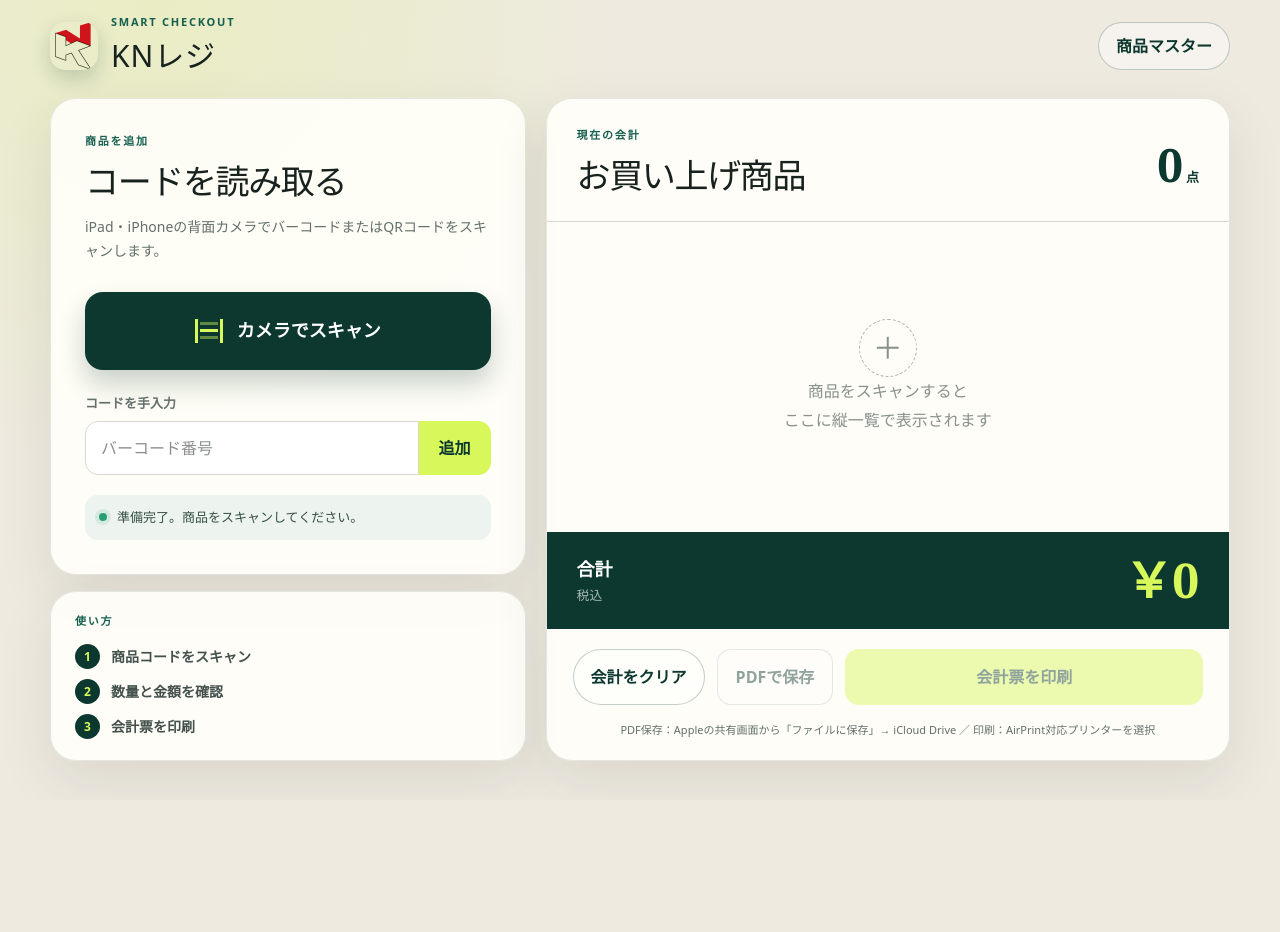
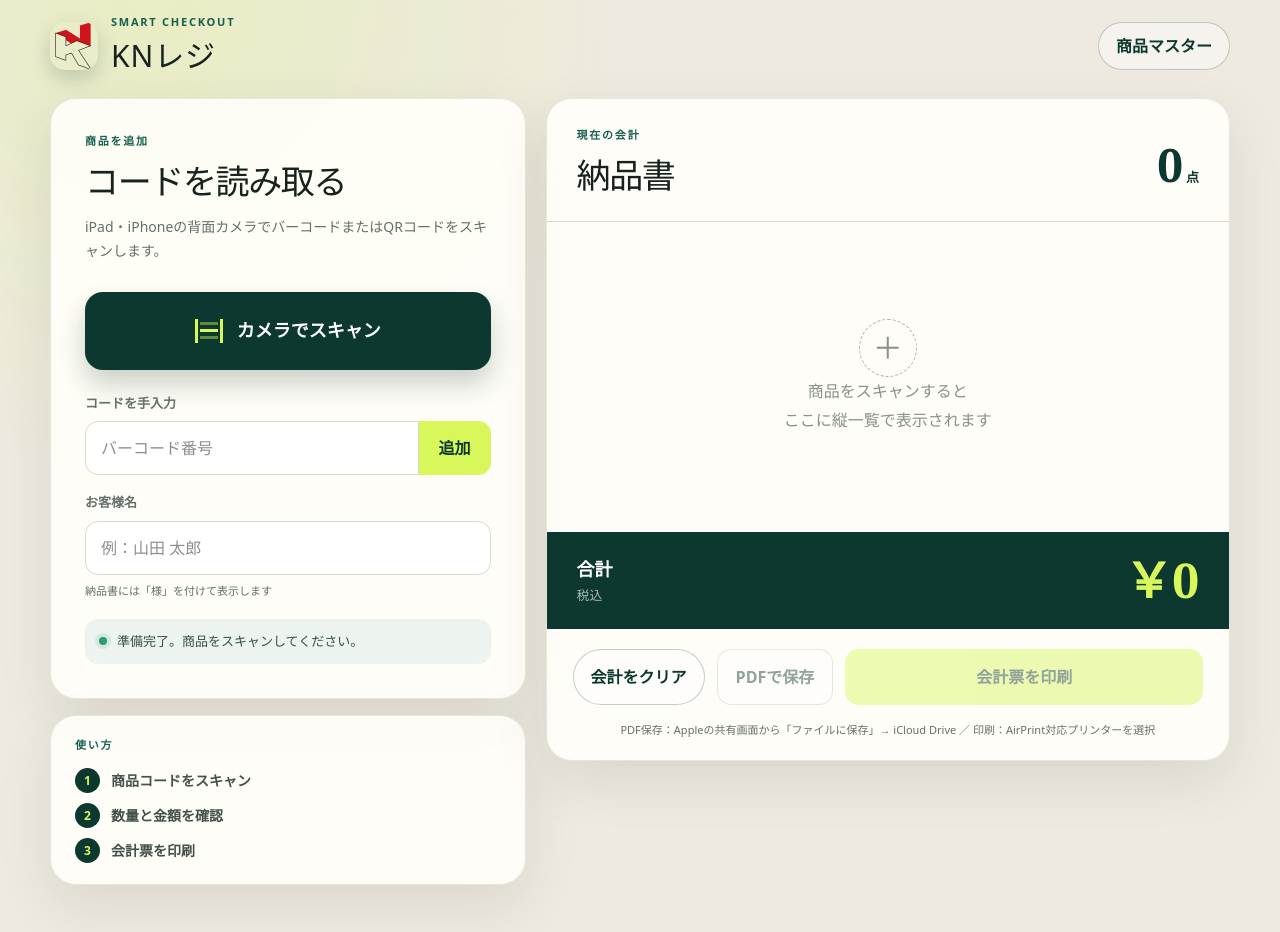
Before and after one commit to y-kawazu/knregi, a Next.js app: page / in a window 1280 px wide. Before the commit the page ends 800 px from the top, so only its background shows below. Built offline with nearby package versions, Linux system fonts and the light colour scheme.

Commit message:
Format receipts as delivery notes

```diff
--- a/app/globals.css
+++ b/app/globals.css
@@ -93,6 +93,11 @@ button { touch-action: manipulation; }
 .manual-entry input { border-radius: 13px 0 0 13px; }
 .manual-entry input:focus, .register-card input:focus { border-color: var(--green-2); box-shadow: 0 0 0 3px rgba(21,95,79,.12); }
 .manual-entry button { border: 0; background: var(--lime); color: var(--green); border-radius: 0 13px 13px 0; padding: 0 20px; font-weight: 850; cursor: pointer; }
+.customer-entry { margin-top: 18px; display: grid; gap: 8px; }
+.customer-entry label { color: var(--muted); font-size: 13px; font-weight: 750; }
+.customer-entry input { width: 100%; border: 1px solid var(--line); border-radius: 13px; background: white; color: var(--ink); padding: 14px 15px; outline: none; font-size: 16px; }
+.customer-entry input:focus { border-color: var(--green-2); box-shadow: 0 0 0 3px rgba(21,95,79,.12); }
+.customer-entry small { color: var(--muted); font-size: 11px; }
 
 .status-strip { margin-top: 20px; padding: 13px 14px; border-radius: 13px; background: #edf3ee; color: #365048; display: flex; gap: 10px; align-items: center; font-size: 13px; line-height: 1.45; }
 .status-dot { width: 8px; height: 8px; flex: 0 0 auto; border-radius: 50%; background: #2a9d72; box-shadow: 0 0 0 4px rgba(42,157,114,.12); }
@@ -192,7 +197,10 @@ button { touch-action: manipulation; }
 .pdf-capture .receipt-heading h2 { font-size: 18px; }
 .pdf-capture .item-count { font-size: 24px; color: black; }
 .pdf-capture .receipt-meta { padding: 11px 0; font-size: 11px; border-bottom: 1px dashed #555; }
-.pdf-capture .receipt-meta span { display: block; margin-top: 4px; }
+.pdf-capture .receipt-meta > span { display: block; }
+.pdf-capture .document-customer { margin: 12px 0 0; display: grid; gap: 5px; }
+.pdf-capture .document-customer span { color: #333; font-size: 9px; }
+.pdf-capture .document-customer strong { font-size: 14px; }
 .pdf-capture .cart-list { max-height: none; overflow: visible; }
 .pdf-capture .cart-line { grid-template-columns: 30px 1fr auto; gap: 8px; padding: 11px 0; break-inside: avoid; }
 .pdf-capture .line-main h3 { font-size: 12px; }
@@ -203,6 +211,8 @@ button { touch-action: manipulation; }
 .pdf-capture .total-panel small, .pdf-capture .total-panel strong { color: black; }
 .pdf-capture .total-panel strong { font-size: 28px; }
 .pdf-capture .receipt-footer { padding: 30px 0 12px; text-align: center; font-size: 11px; }
+.pdf-capture .receipt-footer strong, .pdf-capture .receipt-footer span { display: block; }
+.pdf-capture .receipt-footer span { margin-top: 4px; }
 
 @media (max-width: 820px) {
   .checkout-grid { grid-template-columns: 1fr; }
@@ -242,7 +252,10 @@ button { touch-action: manipulation; }
   .receipt-heading h2 { font-size: 18px; }
   .item-count { font-size: 24px; color: black; }
   .receipt-meta { padding: 3mm 0; font-size: 11px; border-bottom: 1px dashed #555; }
-  .receipt-meta span { display: block; margin-top: 1mm; }
+  .receipt-meta > span { display: block; }
+  .document-customer { margin: 3mm 0 0; display: grid; gap: 1mm; }
+  .document-customer span { color: #333; font-size: 9px; }
+  .document-customer strong { font-size: 14px; }
   .cart-list { max-height: none; overflow: visible; }
   .cart-line { grid-template-columns: 8mm 1fr auto; gap: 2mm; padding: 3mm 0; break-inside: avoid; }
   .line-main h3 { font-size: 12px; }
@@ -253,4 +266,6 @@ button { touch-action: manipulation; }
   .total-panel small { color: black; }
   .total-panel strong { color: black; font-size: 28px; }
   .receipt-footer { padding-top: 8mm; text-align: center; font-size: 11px; }
+  .receipt-footer strong, .receipt-footer span { display: block; }
+  .receipt-footer span { margin-top: 1mm; }
 }
--- a/app/page.tsx
+++ b/app/page.tsx
@@ -32,6 +32,10 @@ function yen(value: number) {
 
 function normalizeCode(value: string) {
   return value.trim().replace(/\s+/g, "");
+}
+
+function documentDate(value: Date) {
+  return `${value.getFullYear()}年${value.getMonth() + 1}月${value.getDate()}日`;
 }
 
 function parseSmartCode(rawValue: string): Product | null {
@@ -78,6 +82,7 @@ export default function Home() {
   const [products, setProducts] = useState<Product[]>(demoProducts);
   const [cart, setCart] = useState<CartLine[]>([]);
   const [manualCode, setManualCode] = useState("");
+  const [customerName, setCustomerName] = useState("");
   const [scannerOpen, setScannerOpen] = useState(false);
   const [scannerMessage, setScannerMessage] = useState("カメラを商品コードに向けてください");
   const [lastScannedProduct, setLastScannedProduct] = useState<Product | null>(null);
@@ -99,6 +104,7 @@ export default function Home() {
   const draggingCodeRef = useRef("");
   const lastDragTargetRef = useRef("");
   const manualInputRef = useRef<HTMLInputElement>(null);
+  const customerInputRef = useRef<HTMLInputElement>(null);
 
   useEffect(() => {
     const frame = window.requestAnimationFrame(() => {
@@ -401,6 +407,7 @@ export default function Home() {
   function clearCart() {
     if (cart.length === 0 || window.confirm("会計中の商品をすべて取り消しますか？")) {
       setCart([]);
+      setCustomerName("");
       setNotice("新しい会計を開始できます。");
     }
   }
@@ -410,7 +417,12 @@ export default function Home() {
       setNotice("印刷する商品がありません。");
       return;
     }
-    setReceiptTime(new Date().toLocaleString("ja-JP"));
+    if (!customerName.trim()) {
+      setNotice("納品書に記載するお客様名を入力してください。");
+      customerInputRef.current?.focus();
+      return;
+    }
+    setReceiptTime(documentDate(new Date()));
     window.setTimeout(() => window.print(), 60);
   }
 
@@ -419,13 +431,18 @@ export default function Home() {
       setNotice("保存する商品がありません。");
       return;
     }
+    if (!customerName.trim()) {
+      setNotice("納品書に記載するお客様名を入力してください。");
+      customerInputRef.current?.focus();
+      return;
+    }
 
     const receipt = receiptRef.current;
     if (!receipt) return;
 
     const savedAt = new Date();
-    setReceiptTime(savedAt.toLocaleString("ja-JP"));
-    setNotice("会計表のPDFを作成しています…");
+    setReceiptTime(documentDate(savedAt));
+    setNotice("納品書のPDFを作成しています…");
 
     let capture: HTMLElement | null = null;
     try {
@@ -470,16 +487,16 @@ export default function Home() {
         String(savedAt.getHours()).padStart(2, "0"),
         String(savedAt.getMinutes()).padStart(2, "0"),
       ].join("");
-      const fileName = `KNレジ_会計表_${timestamp}.pdf`;
+      const fileName = `納品書_${timestamp}.pdf`;
       const file = new File([pdf.output("blob")], fileName, { type: "application/pdf" });
 
       if (navigator.canShare?.({ files: [file] })) {
         try {
           await navigator.share({
             files: [file],
-            title: "KNレジ 会計表",
+            title: "納品書",
           });
-          setNotice("会計表のPDFを共有しました。");
+          setNotice("納品書のPDFを共有しました。");
         } catch (error) {
           if (error instanceof DOMException && error.name === "AbortError") {
             setNotice("PDFの保存をキャンセルしました。");
@@ -496,7 +513,7 @@ export default function Home() {
         link.click();
         link.remove();
         window.setTimeout(() => URL.revokeObjectURL(url), 1000);
-        setNotice("会計表のPDFを保存しました。");
+        setNotice("納品書のPDFを保存しました。");
       }
     } catch {
       setNotice("PDFを作成できませんでした。もう一度お試しください。");
@@ -547,6 +564,19 @@ export default function Home() {
                 <button type="submit">追加</button>
               </div>
             </form>
+            <div className="customer-entry">
+              <label htmlFor="customer-name">お客様名</label>
+              <input
+                ref={customerInputRef}
+                id="customer-name"
+                type="text"
+                autoComplete="name"
+                value={customerName}
+                onChange={(event) => setCustomerName(event.target.value)}
+                placeholder="例：山田 太郎"
+              />
+              <small>納品書には「様」を付けて表示します</small>
+            </div>
             <div className="status-strip" role="status">
               <span className="status-dot" />
               {notice}
@@ -567,14 +597,17 @@ export default function Home() {
           <div className="receipt-heading">
             <div>
               <p className="section-kicker">現在の会計</p>
-              <h2>お買い上げ商品</h2>
+              <h2>納品書</h2>
             </div>
             <div className="item-count">{itemCount}<small>点</small></div>
           </div>
 
           <div className="receipt-meta print-only">
-            <strong>KNレジ 会計票</strong>
-            <span>{receiptTime}</span>
+            <span className="document-date">{receiptTime}</span>
+            <p className="document-customer">
+              <span>お客様名</span>
+              <strong>{customerName.trim()} 様</strong>
+            </p>
           </div>
 
           {cart.length === 0 ? (
@@ -643,7 +676,11 @@ export default function Home() {
           <p className="print-note no-print">
             PDF保存：Appleの共有画面から「ファイルに保存」→ iCloud Drive ／ 印刷：AirPrint対応プリンターを選択
           </p>
-          <footer className="receipt-footer print-only">ご利用ありがとうございました</footer>
+          <footer className="receipt-footer print-only">
+            <strong>有限会社河津内装</strong>
+            <span>〒811-2112福岡県糟屋郡須惠町植木184-23</span>
+            <span>☎092-936-0919</span>
+          </footer>
         </section>
       </section>
 
```
Also changed, not shown: 1 other file (tests, documents, lock files or other folders).
